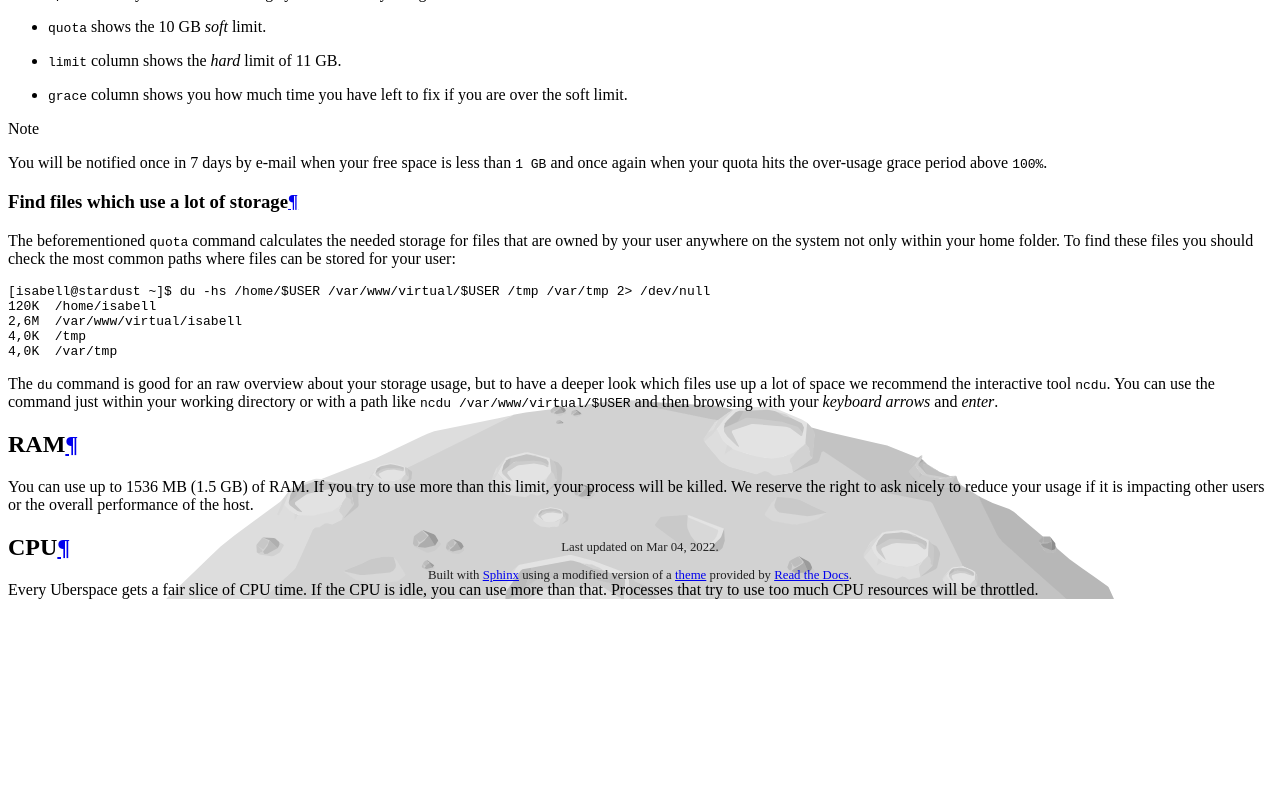
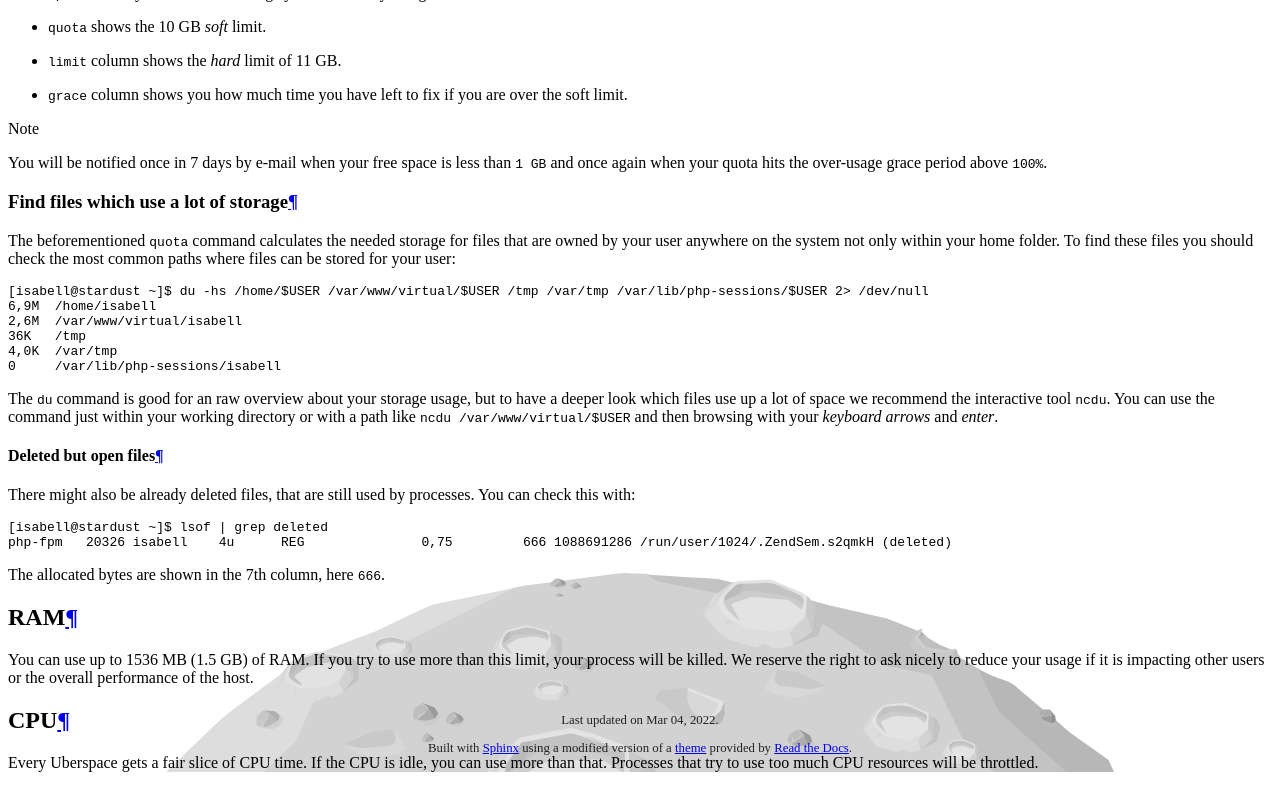
Before and after one commit to Uberspace/manual, a Sphinx documentation site: the page built from source/basics-resources.rst, in a window 1280 px wide and 900 px high, scrolled down 2220 px. Shown: the top 811 px of the window. Built offline with Sphinx 7.4.7 and the Read the Docs theme 2.0.0, drawn with Linux system fonts in a browser that asks for light colours; before the commit the page ends 2947 px from its top, so only the background shows below that.

Commit message:
add more infos to finding storage using files

```diff
--- a/source/basics-resources.rst
+++ b/source/basics-resources.rst
@@ -39,15 +39,28 @@ To find these files you should check the most common paths where files can be st
 
 .. code-block:: console
 
-  [isabell@stardust ~]$ du -hs /home/$USER /var/www/virtual/$USER /tmp /var/tmp 2> /dev/null
-  120K	/home/isabell
+  [isabell@stardust ~]$ du -hs /home/$USER /var/www/virtual/$USER /tmp /var/tmp /var/lib/php-sessions/$USER 2> /dev/null
+  6,9M	/home/isabell
   2,6M	/var/www/virtual/isabell
-  4,0K	/tmp
+  36K	/tmp
   4,0K	/var/tmp
+  0	/var/lib/php-sessions/isabell
 
 The ``du`` command is good for an raw overview about your storage usage, but to have a deeper look which files use up a lot of space
 we recommend the interactive tool ``ncdu``. You can use the command just within your working directory or with a path like
 ``ncdu /var/www/virtual/$USER`` and then browsing with your *keyboard arrows* and *enter*.
+
+Deleted but open files
+~~~~~~~~~~~~~~~~~~~~~~
+
+There might also be already deleted files, that are still used by processes. You can check this with:
+
+.. code-block:: console
+
+  [isabell@stardust ~]$ lsof | grep deleted
+  php-fpm   20326 isabell    4u      REG               0,75         666 1088691286 /run/user/1024/.ZendSem.s2qmkH (deleted)
+
+The allocated bytes are shown in the 7th column, here ``666``.
 
 .. _ram:
 
```
